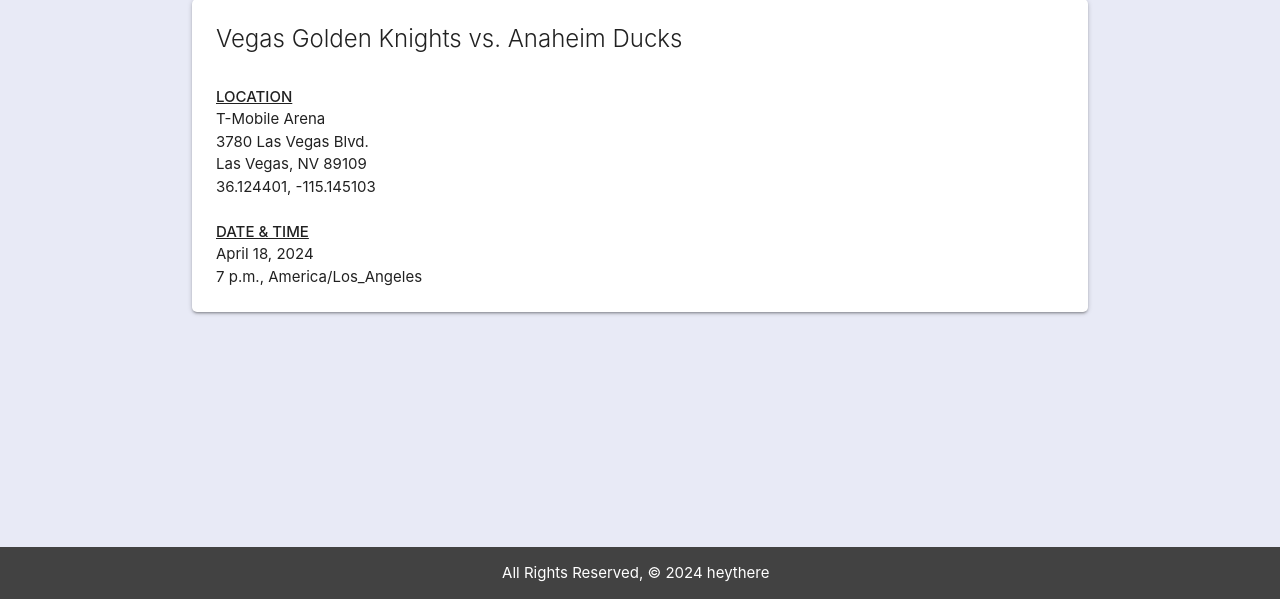
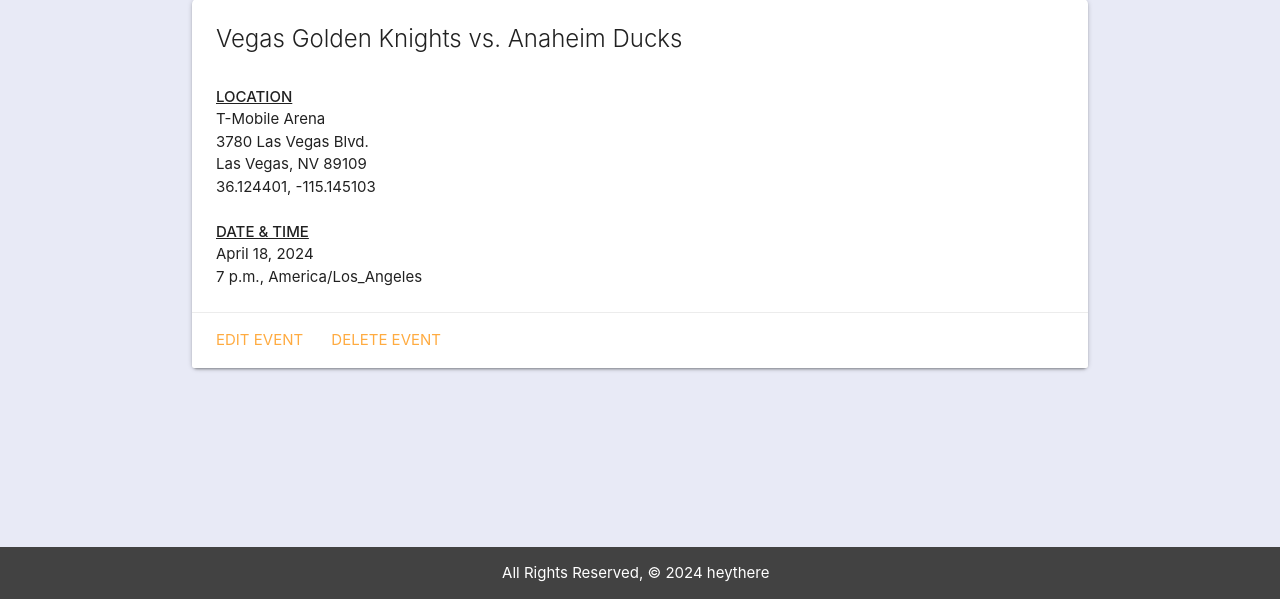
Before and after one commit to milenap11/heythere, a Django app: page /events/4 in a window 1280 px wide. Shown: the part 201-800 px from the top of the page. Run offline with Django 4.2, Linux system fonts and the light colour scheme; data comes from the database, SQL or seed files in the repository.

Commit message:
added full crud to events

```diff
--- a/heythere/main_app/models.py
+++ b/heythere/main_app/models.py
@@ -82,6 +82,7 @@ class Event(models.Model):
     def __str__(self):
         return f"{self.event_name} in {self.event_city}, {self.event_state} {self.event_zip}"
 
+    #check this line for possible error
     def get_absolute_url(self):
         return reverse('events_detail', kwargs={'pk': self.id})
 
--- a/heythere/main_app/templates/events/detail.html
+++ b/heythere/main_app/templates/events/detail.html
@@ -18,6 +18,10 @@
     <p>{{ event.event_localdate }}</p>
     <p>{{ event.event_localtime }}, {{ event.event_timezone }}</p>
   </div>
+  <div class="card-action">
+    <a href="{% url 'events_update' event.id %}">Edit Event</a>
+    <a href="{% url 'events_delete' event.id %}">Delete Event</a>
+  </div>
 </div>
 
 {% endblock %}
--- a/heythere/main_app/templates/events/index.html
+++ b/heythere/main_app/templates/events/index.html
@@ -4,6 +4,7 @@
 <h1>Events List</h1>
 
 {% for event in events %}
+<a href="{% url 'events_create' %}">Add an Event</a>
   <div class="card">
     <a href="{% url 'events_detail' event.id %}">
         <div class="card-content">
--- a/heythere/main_app/urls.py
+++ b/heythere/main_app/urls.py
@@ -5,6 +5,9 @@ urlpatterns = [
     path('', views.home, name='home'),
     path('events/', views.events_index, name='events_index'),
     path('events/<int:event_id>', views.events_detail, name='events_detail'),
+    path('events/create/', views.EventCreate.as_view(), name='events_create'),
+    path('events/<int:pk>/update/', views.EventUpdate.as_view(), name='events_update'),
+    path('events/<int:pk>/delete/', views.EventDelete.as_view(), name='events_delete'),
     path('employees/', views.employees_index, name='index'),
     path('employees/<int:employee_id>/', views.employees_detail, name='detail'),
     path('employees/create/', views.EmployeeCreate.as_view(), name='employees_create'),
--- a/heythere/main_app/views.py
+++ b/heythere/main_app/views.py
@@ -74,3 +74,15 @@ class EmployeeUpdate(UpdateView):
 class EmployeeDelete(DeleteView):
   model = Employee
   success_url = '/employees'
+
+class EventCreate(CreateView):
+  model = Event
+  fields = '__all__'
+
+class EventUpdate(UpdateView):
+  model = Event
+  fields = '__all__'
+
+class EventDelete(DeleteView):
+  model = Event
+  success_url = '/events'
```
Also changed, not shown: heythere/main_app/templates/main_app/event_confirm_delete.html (added, +13 -0 lines), heythere/main_app/templates/main_app/event_form.html (added, +16 -0 lines).
